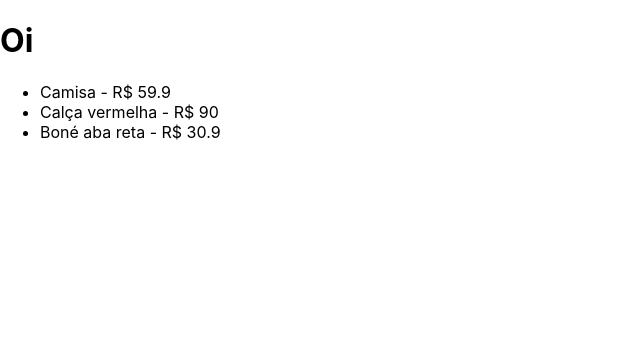
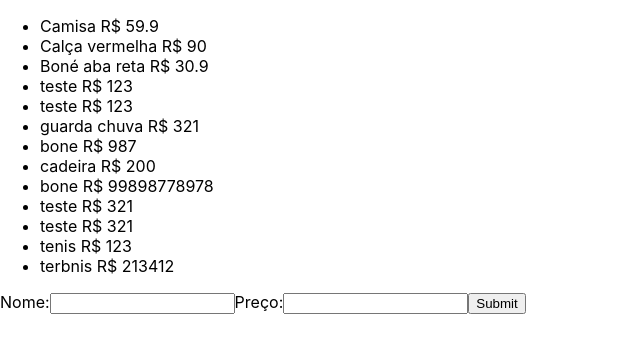
Before and after one commit to niltoncesar3/Estudos-em-react, a React (Create React App) app in the folder Req_http/httpreact/: page / in a window 1280 px wide. Shown: the top 352 px of the page, without its empty margins (0-640 px from the left). Built offline with nearby package versions, Linux system fonts and the light colour scheme; data requests are answered from the project's data file.

Commit message:
add useEffect

```diff
--- a/Req_http/httpreact/data/db.json
+++ b/Req_http/httpreact/data/db.json
@@ -1,19 +1,69 @@
 {
-  "products" : [
+  "products": [
     {
-      "id" : 1,
-      "name" : "Camisa",
-      "price" : 59.9
+      "id": 1,
+      "name": "Camisa",
+      "price": 59.9
     },
     {
-      "id" : 2,
-      "name" : "Calça vermelha",
-      "price" : 90
+      "id": 2,
+      "name": "Calça vermelha",
+      "price": 90
     },
     {
-      "id" : 3,
-      "name" : "Boné aba reta",
-      "price" : 30.9
+      "id": 3,
+      "name": "Boné aba reta",
+      "price": 30.9
+    },
+    {
+      "name": "teste",
+      "price": "123",
+      "id": 4
+    },
+    {
+      "name": "teste",
+      "price": "123",
+      "id": 5
+    },
+    {
+      "name": "guarda chuva",
+      "price": "321",
+      "id": 6
+    },
+    {
+      "name": "bone",
+      "price": "987",
+      "id": 7
+    },
+    {
+      "name": "cadeira",
+      "price": "200",
+      "id": 8
+    },
+    {
+      "name": "bone",
+      "price": "99898778978",
+      "id": 9
+    },
+    {
+      "name": "teste",
+      "price": "321",
+      "id": 10
+    },
+    {
+      "name": "teste",
+      "price": "321",
+      "id": 11
+    },
+    {
+      "name": "tenis",
+      "price": "123",
+      "id": 12
+    },
+    {
+      "name": "terbnis",
+      "price": "213412",
+      "id": 13
     }
   ]
 }
--- a/Req_http/httpreact/src/App.js
+++ b/Req_http/httpreact/src/App.js
@@ -1,46 +1,85 @@
-import {useState, useEffect} from "react"
+import { useState, useEffect } from "react";
 
 //components
-import NewButton from "./components/NewButton";
+
 
 const url = "http://localhost:3000/products"
 
 function App() {
-  const [products, setProducts] = useState([]);
+  const [products, setProducts] = useState([])
 
+  const [name, setName] = useState('')
+  const [price, setPrice] = useState('')
+
+
+  //1-> Resgatando dados
   useEffect(() => {
     async function fetchData() {
       const res = await fetch(url)
-      const data = await res.json();
+      const data = await res.json()
 
       setProducts(data)
     }
 
-    fetchData(products)
+    fetchData()
   },[])
-
-  console.log(products)
-
-
-
-
-  //1-> Resgatando dados
-
 
 
   // 2 -> Adição de produtos
+  const handleSubmit = async (e) => {
+    e.preventDefault();
+
+    const product = {
+      name,
+      price,
+    };
+    const res = await fetch(url, {
+      method: "POST",
+      headers: {
+        "Content-Type":"application/json"
+      },
+      body: JSON.stringify(product),
+    });
+
+     // 3 -> carregamento dinamico
+    const addedProduct =  await res.json();
+
+    setProducts((prevProducts) => [...prevProducts,addedProduct])
+
+    setProducts("")
+    setPrice("")
+  }
 
 
   return (
     <div>
-      <h1>Oi</h1>
-
       <ul>
         {products.map((product) => (
-          <li key={product.id}>{product.name} - R$ {product.price}</li>
+          <li key={product.id}>{product.name} R$ {product.price}</li>
         ))}
       </ul>
-      <NewButton/>
+      <div className="add-products">
+        <form onSubmit={handleSubmit}>
+          <label>
+            Nome:
+            <input type="text"
+            name="name"
+            value={name}
+            onChange={(e) => setName(e.target.value)}
+            />
+          </label>
+          <label>
+            Preço:
+            <input type="number"
+            name="name"
+            value={price}
+            onChange={(e) => setPrice(e.target.value)}
+            />
+          </label>
+          <input type="submit"/>
+        </form>
+      </div>
+
 
     </div>
   );
--- a/Req_http/httpreact/src/components/NewButton.jsx
+++ /dev/null
@@ -1,11 +0,0 @@
-import React from 'react'
-
-const NewButton = () => {
-  return (
-    <div>
-
-    </div>
-  )
-}
-
-export default NewButton
```
